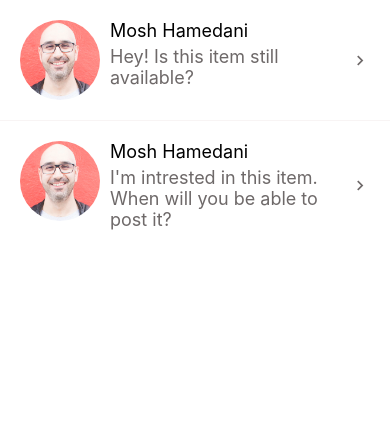
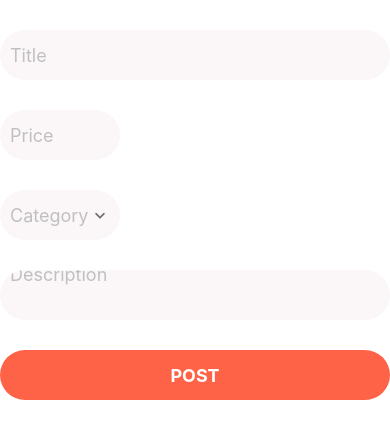
Before and after one commit to blackstone86/rn-donewithit, a React Native app: screen / in a window 390 px wide. Shown: the top 438 px of the page. Built offline with nearby package versions, Linux system fonts and the light colour scheme.

Commit message:
feat: 🎸 [AppFormField.tsx] support width control

```diff
--- a/App.tsx
+++ b/App.tsx
@@ -10,13 +10,13 @@
 // import App from './demos/FormField'
 // import App from './demos/Form'
 // import App from './demos/Exercise01'
-// import App from './demos/Exercise02'
+import App from './demos/Exercise02'
 // import App from './demos/Exercise03'
 // import App from './demos/FlatList'
 // import App from './demos/HandlingSwipes'
 // import App from './demos/DeletingItems'
 // import App from './demos/Exercise04'
-import App from './demos/PullToRefresh'
+// import App from './demos/PullToRefresh'
 
 /**
  * notice
--- a/components/forms/AppForm/AppForm.tsx
+++ b/components/forms/AppForm/AppForm.tsx
@@ -31,11 +31,12 @@ function AppForm({ fields, validationSchema, onSubmit, style }: AppFormProps) {
         {() => {
           return (
             <>
-              {fields.map(({ name, type, fieldProps }: Field, index) => (
+              {fields.map(({ name, type, fieldProps, width }: Field, index) => (
                 <AppFormField
                   key={index}
                   name={name}
                   type={type}
+                  width={width}
                   fieldProps={fieldProps}
                 />
               ))}
--- a/components/forms/AppFormField/AppFormField.tsx
+++ b/components/forms/AppFormField/AppFormField.tsx
@@ -5,8 +5,14 @@ import { AppFormFieldProps } from './types'
 import { useFormikContext, FormikProps, FormikValues } from 'formik'
 import AppSubmitButton from '../AppSubmitButton'
 import AppPicker from '../../AppPicker'
+import { StyleSheet } from 'react-native'
 
-function AppFormField({ name = '', type, fieldProps }: AppFormFieldProps) {
+function AppFormField({
+  name = '',
+  type,
+  fieldProps,
+  width
+}: AppFormFieldProps) {
   const {
     handleChange,
     setFieldTouched,
@@ -15,7 +21,9 @@ function AppFormField({ name = '', type, fieldProps }: AppFormFieldProps) {
     touched,
     values
   }: FormikProps<FormikValues> = useFormikContext()
-
+  const styles = StyleSheet.create({
+    field: { width }
+  })
   switch (type) {
     case 'textInput':
       return (
@@ -24,6 +32,7 @@ function AppFormField({ name = '', type, fieldProps }: AppFormFieldProps) {
             onBlur={() => setFieldTouched(name)}
             onChangeText={handleChange(name)}
             value={values[name]}
+            style={styles.field}
             {...fieldProps}
           />
           <AppErrorMessage errorMessage={touched[name] && errors[name]} />
@@ -38,13 +47,14 @@ function AppFormField({ name = '', type, fieldProps }: AppFormFieldProps) {
               setFieldValue(name, value)
             }}
             selectedItem={values[name]}
+            style={styles.field}
             {...fieldProps}
           />
           <AppErrorMessage errorMessage={touched[name] && errors[name]} />
         </>
       )
     case 'submit':
-      return <AppSubmitButton {...fieldProps} />
+      return <AppSubmitButton style={styles.field} {...fieldProps} />
     default:
       return null
   }
--- a/components/forms/AppFormField/types.ts
+++ b/components/forms/AppFormField/types.ts
@@ -2,6 +2,7 @@ export type AppFormFieldProps = {
   name?: string
   type?: 'textInput' | 'picker' | 'submit'
   fieldProps?: object
+  width?: number
 }
 
 export type Field = AppFormFieldProps & {
--- a/demos/Exercise02/Exercises02.tsx
+++ b/demos/Exercise02/Exercises02.tsx
@@ -21,6 +21,7 @@ const fields: Field[] = [
     name: 'price',
     type: 'textInput',
     defaultValue: '',
+    width: 120,
     fieldProps: {
       icon: false,
       placeholder: 'Price',
@@ -32,6 +33,7 @@ const fields: Field[] = [
     name: 'category',
     type: 'picker',
     defaultValue: 0,
+    width: 120,
     fieldProps: {
       icon: false,
       placeholder: 'Category',
```
